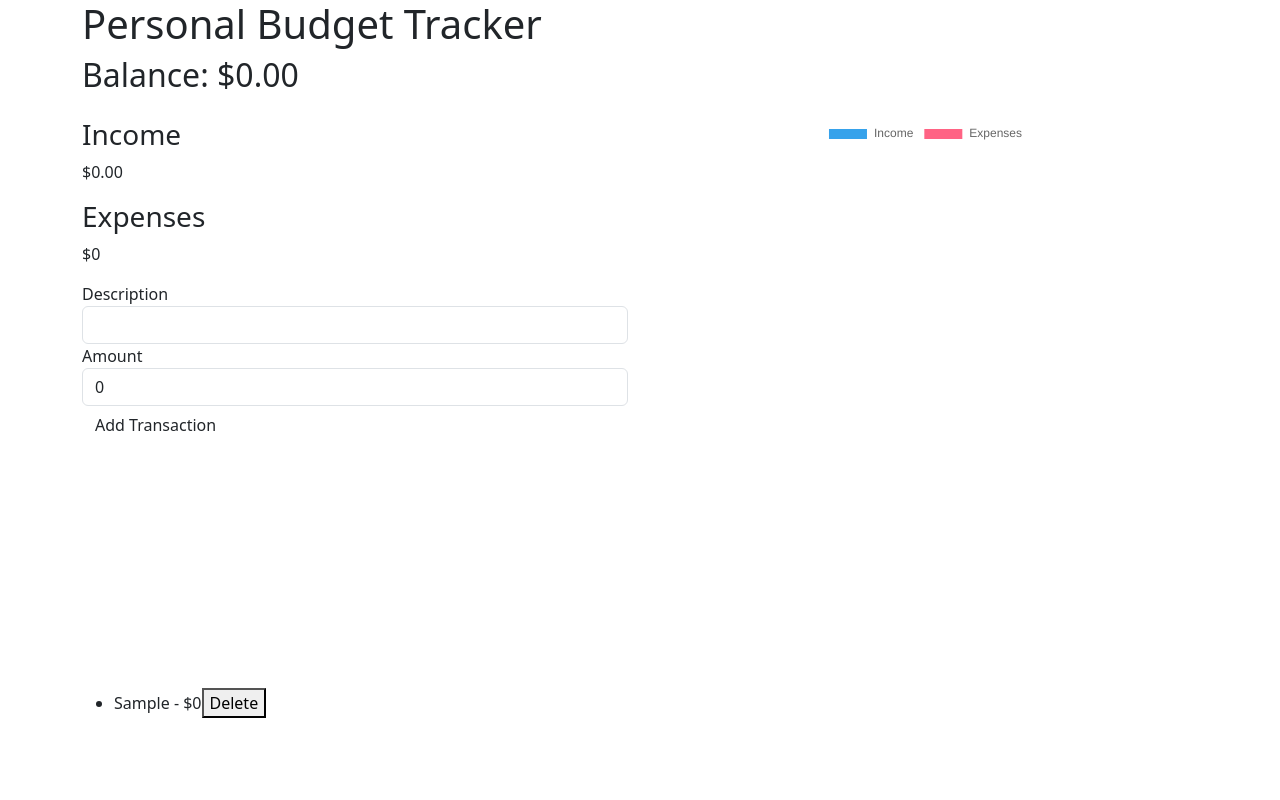
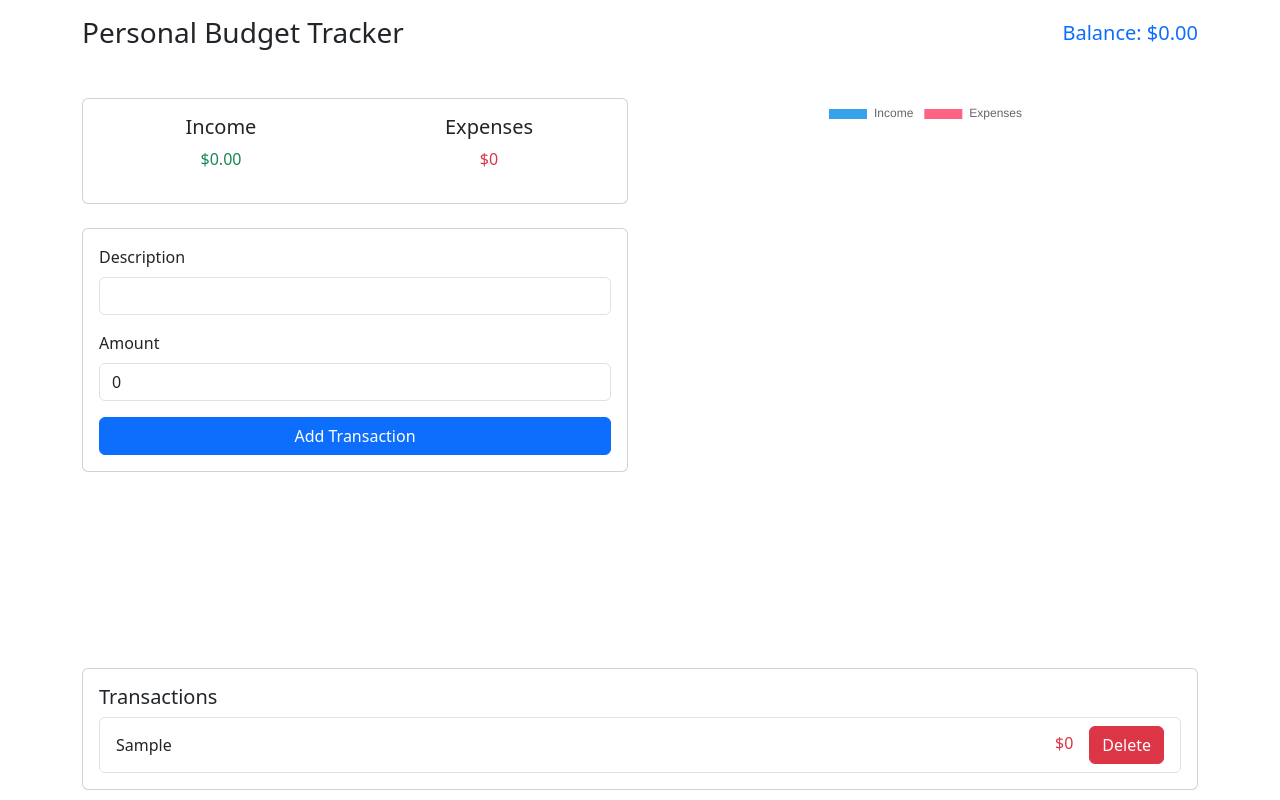
Before and after one commit to AllisonBoone/Personal-Finance-Tracker, a React (Create React App) app in the folder personal-budget-tracker/: page / in a window 1280 px wide. Both pictures are taken after typing "Sample" into the empty fields and a click on the button "Add Transaction". Built offline with nearby package versions, Linux system fonts and the light colour scheme.

Commit message:
Added final bootstrap styling on all components

```diff
--- a/personal-budget-tracker/src/components/Header.jsx
+++ b/personal-budget-tracker/src/components/Header.jsx
@@ -8,9 +8,9 @@ const Header = () => {
   const total = amounts.reduce((acc, item) => (acc += item), 0).toFixed(2);
 
   return (
-    <header>
-      <h1>Personal Budget Tracker</h1>
-      <h2>Balance: ${total}</h2>
+    <header className="d-flex justify-content-between align-items-center py-3">
+      <h1 className="h3">Personal Budget Tracker</h1>
+      <h2 className="h5 text-primary">Balance: ${total}</h2>
     </header>
   );
 };
--- a/personal-budget-tracker/src/components/Summary.jsx
+++ b/personal-budget-tracker/src/components/Summary.jsx
@@ -17,13 +17,19 @@ const Summary = () => {
     .toFixed(2);
 
   return (
-    <div>
-      <div>
-        <h3>Income</h3>
-        <p>${income}</p>
+    <div className="card mb-4">
+      <div className="card-body">
+        <div className="row">
+          <div className="col text-center">
+            <h5>Income</h5>
+            <p className="text-success">${income}</p>
+          </div>
+          <div className="col text-center">
+            <h5>Expenses</h5>
+            <p className="text-danger">${Math.abs(expense)}</p>
+          </div>
+        </div>
       </div>
-      <h3>Expenses</h3>
-      <p>${Math.abs(expense)}</p>
     </div>
   );
 };
--- a/personal-budget-tracker/src/components/TransactionForm.jsx
+++ b/personal-budget-tracker/src/components/TransactionForm.jsx
@@ -22,30 +22,34 @@ const TransactionForm = () => {
   };
 
   return (
-    <form onSubmit={handleSubmit}>
-      <div className="form-group">
-        <label htmlFor="description">Description</label>
+    <form onSubmit={handleSubmit} className="card p-3">
+      <div className="mb-3">
+        <label htmlFor="description" className="form-label">
+          Description
+        </label>
         <input
           type="text"
           id="description"
           name="description"
+          className="form-control"
           value={description}
           onChange={(e) => setDescription(e.target.value)}
-          className="form-control"
         />
       </div>
-      <div className="form-group">
-        <label htmlFor="amount">Amount</label>
+      <div className="mb-3">
+        <label htmlFor="amount" className="form-label">
+          Amount
+        </label>
         <input
           type="number"
           id="amount"
           name="amount"
+          className="form-control"
           value={amount}
           onChange={(e) => setAmount(e.target.value)}
-          className="form-control"
         />
       </div>
-      <button type="submit" className="btn">
+      <button type="submit" className="btn btn-primary w-100">
         Add Transaction
       </button>
     </form>
--- a/personal-budget-tracker/src/components/TransactionList.jsx
+++ b/personal-budget-tracker/src/components/TransactionList.jsx
@@ -9,14 +9,36 @@ const TransactionList = () => {
   };
 
   return (
-    <ul>
-      {transactions.map((transaction) => (
-        <li key={transaction.id}>
-          {transaction.description} - ${transaction.amount}
-          <button onClick={() => handleDelete(transaction.id)}>Delete</button>
-        </li>
-      ))}
-    </ul>
+    <div className="card">
+      <div className="card-body">
+        <h5 className="card-title">Transactions</h5>
+        <ul className="list-group">
+          {transactions.map((transaction) => (
+            <li
+              key={transaction.id}
+              className="list-group-item d-flex justify-content-between align-items-center"
+            >
+              <span>{transaction.description}</span>
+              <span>
+                {transaction.amount > 0 ? (
+                  <span className="text-success">${transaction.amount}</span>
+                ) : (
+                  <span className="text-danger">
+                    ${Math.abs(transaction.amount)}
+                  </span>
+                )}
+                <button
+                  onClick={() => handleDelete(transaction.id)}
+                  className="btn btn-danger bnt-sm ms-3"
+                >
+                  Delete
+                </button>
+              </span>
+            </li>
+          ))}
+        </ul>
+      </div>
+    </div>
   );
 };
 
```
